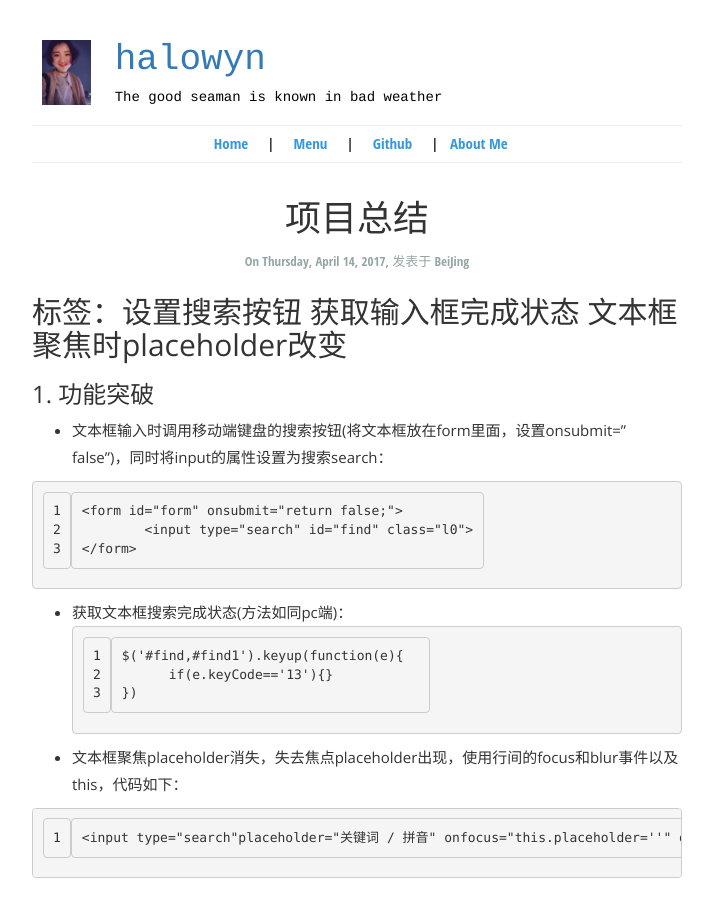
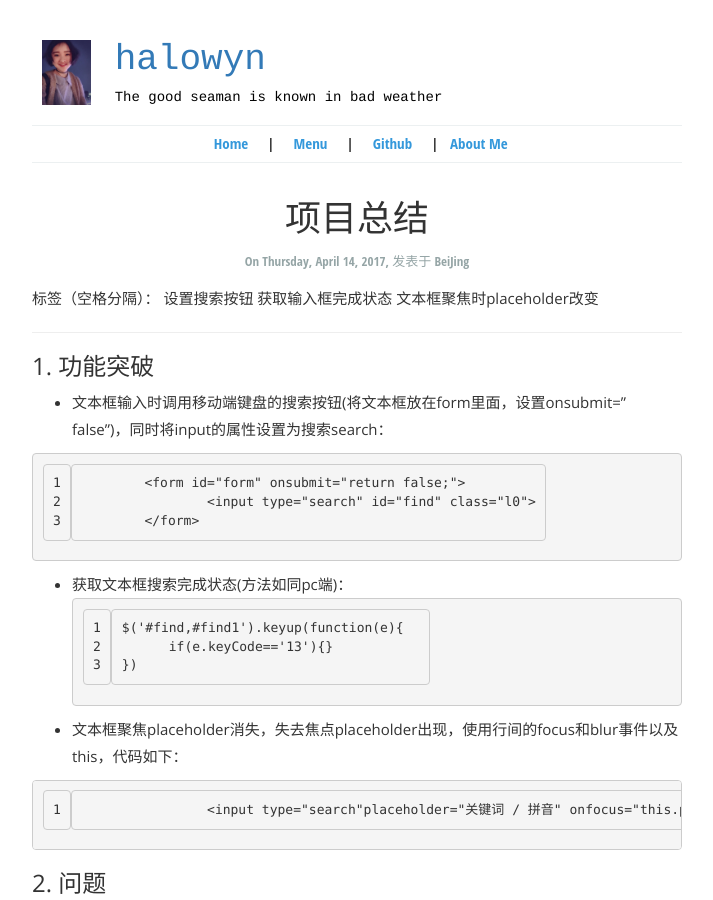
Before and after one commit to halowyn/halowyn.github.io, a Jekyll site: the page built from _posts/2017-04-14-Getting-Started.md, in a window 1280 px wide and 900 px high. Shown: the whole window, without its empty margins (283-996 px from the left). Built offline with Jekyll 4.4.1, drawn with Linux system fonts in a browser that asks for light colours.

Commit message:
加标签

````diff
--- a/_posts/2017-04-14-Getting-Started.md
+++ b/_posts/2017-04-14-Getting-Started.md
@@ -6,16 +6,17 @@ location: BeiJing
 pulished: true
 excerpt_separator: "```"
 ---
-标签：设置搜索按钮 获取输入框完成状态 文本框聚焦时placeholder改变
+标签（空格分隔）： 设置搜索按钮 获取输入框完成状态 文本框聚焦时placeholder改变
+
 ---
 
 ### 1. 功能突破
 * 文本框输入时调用移动端键盘的搜索按钮(将文本框放在form里面，设置onsubmit="false")，同时将input的属性设置为搜索search：
 
 ```
-<form id="form" onsubmit="return false;">
-	<input type="search" id="find" class="l0">
-</form>
+	<form id="form" onsubmit="return false;">
+		<input type="search" id="find" class="l0">
+	</form>
 ```
 * 获取文本框搜索完成状态(方法如同pc端)：
 ```
@@ -26,7 +27,7 @@ $('#find,#find1').keyup(function(e){
 * 文本框聚焦placeholder消失，失去焦点placeholder出现，使用行间的focus和blur事件以及this，代码如下：
 
 ```
-<input type="search"placeholder="关键词 / 拼音" onfocus="this.placeholder=''" onblur="this.placeholder='关键词 / 拼音'">
+		<input type="search"placeholder="关键词 / 拼音" onfocus="this.placeholder=''" onblur="this.placeholder='关键词 / 拼音'">
 ```
 
 ### 2. 问题
````
Also changed, not shown: _posts/2017-04-19-Getting-Started.md (+1 -0 lines), _posts/2017-05-03-Getting-Started.md (+1 -1 lines).
